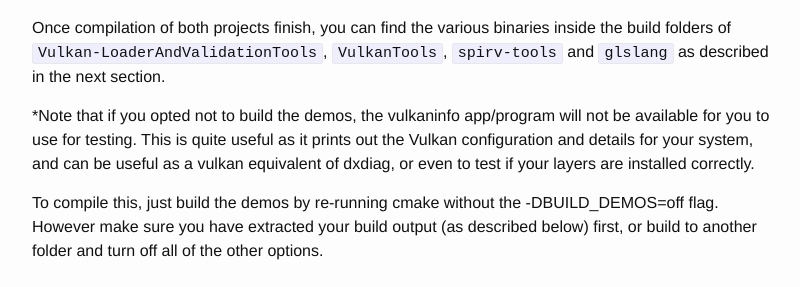
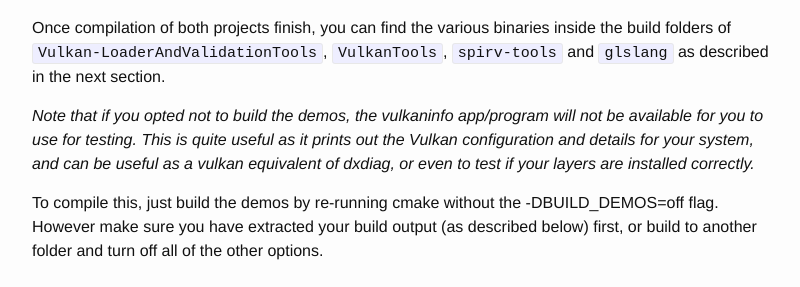
Before and after one commit to quandtm/quandtm.github.io, a Jekyll site: the page built from _posts/2016-03-07-compiling-vulkan.md, in a window 1280 px wide and 900 px high, scrolled down 2268 px. Shown: the part 153-440 px from the top of the window, without its empty margins (238-1038 px from the left). Built offline with Jekyll 4.4.1, drawn with Linux system fonts in a browser that asks for light colours.

```diff
--- a/_posts/2016-03-07-compiling-vulkan.md
+++ b/_posts/2016-03-07-compiling-vulkan.md
@@ -77,7 +77,7 @@ Finally we're on to the main point of the article. The compilation itself is fai
 
 Once compilation of both projects finish, you can find the various binaries inside the build folders of `Vulkan-LoaderAndValidationTools`, `VulkanTools`, `spirv-tools` and `glslang` as described in the next section.
 
-*Note that if you opted not to build the demos, the vulkaninfo app/program will not be available for you to use for testing. This is quite useful as it prints out the Vulkan configuration and details for your system, and can be useful as a vulkan equivalent of dxdiag, or even to test if your layers are installed correctly.
+*Note that if you opted not to build the demos, the vulkaninfo app/program will not be available for you to use for testing. This is quite useful as it prints out the Vulkan configuration and details for your system, and can be useful as a vulkan equivalent of dxdiag, or even to test if your layers are installed correctly.*
 
 To compile this, just build the demos by re-running cmake without the -DBUILD_DEMOS=off flag. However make sure you have extracted your build output (as described below) first, or build to another folder and turn off all of the other options.
 
```
